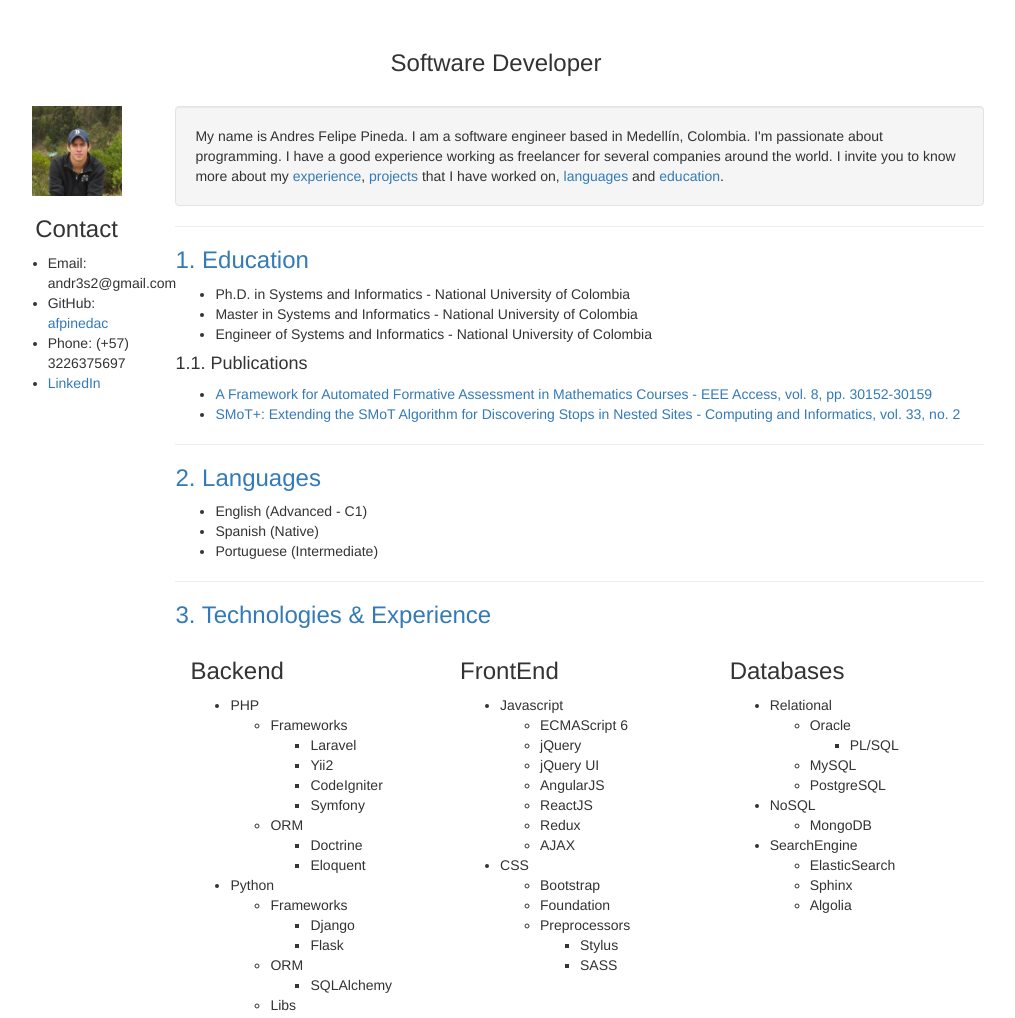
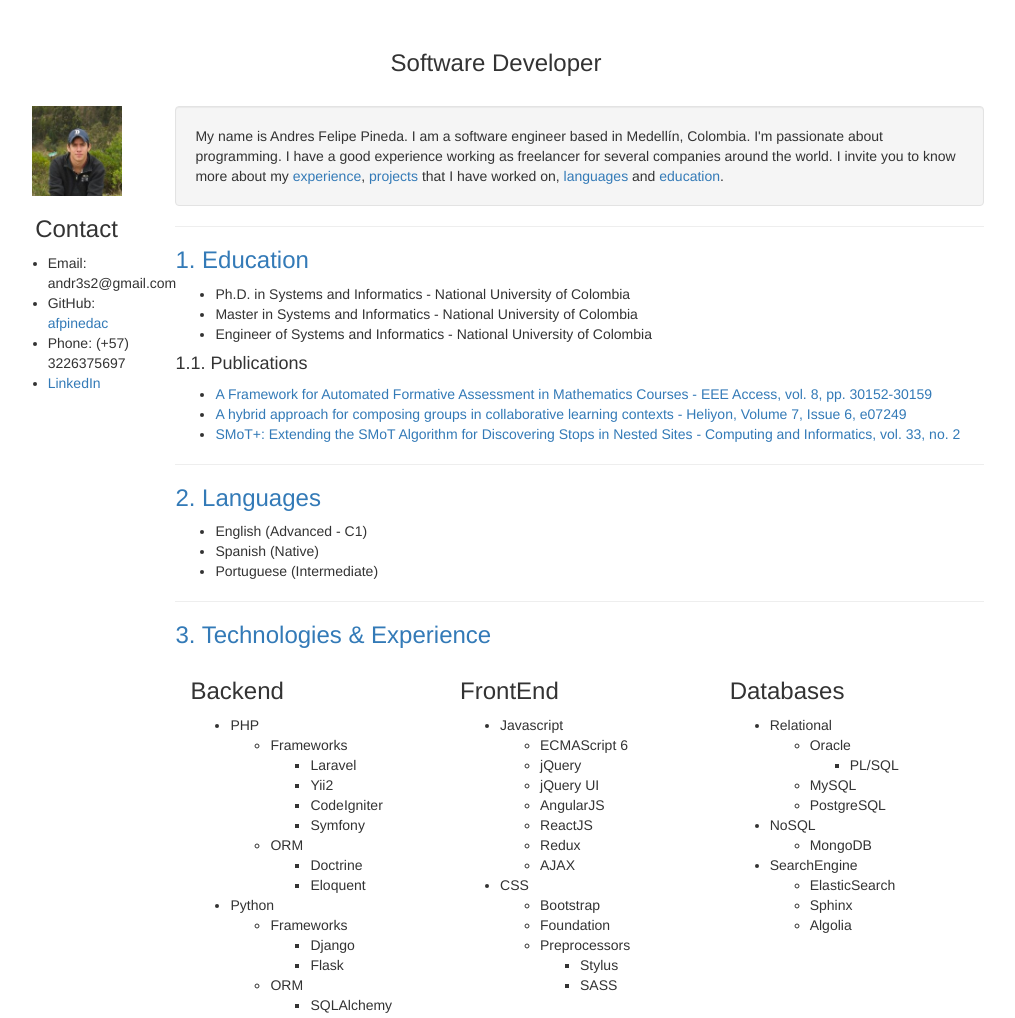
Before and after one commit to afpinedac/afpinedac.github.io, a website: page index.html in a window 1280 px wide. Shown: the top 1018 px of the page, without its empty margins (144-1159 px from the left). Drawn offline with nearby package versions, Linux system fonts and the light colour scheme.

Commit message:
added new reference

```diff
--- a/index.html
+++ b/index.html
@@ -59,6 +59,9 @@
                     <ul>
                         <li>
                             <a href="https://ieeexplore.ieee.org/document/8990106" target="_blank">A Framework for Automated Formative Assessment in Mathematics Courses - EEE Access, vol. 8, pp. 30152-30159</a>
+                        </li>
+                        <li>
+                            <a href="https://www.cell.com/heliyon/fulltext/S2405-8440(21)01352-9" target="_blank">A hybrid approach for composing groups in collaborative learning contexts - Heliyon, Volume 7, Issue 6, e07249</a>
                         </li>
                         <li>
                             <a href="https://www.sav.sk/?lang=en&doc=journal-list&part=article_response_page&journal_article_no=10731" target="_blank">SMoT+: Extending the SMoT Algorithm for Discovering Stops in Nested Sites - Computing and Informatics, vol. 33, no. 2 </a>
```
